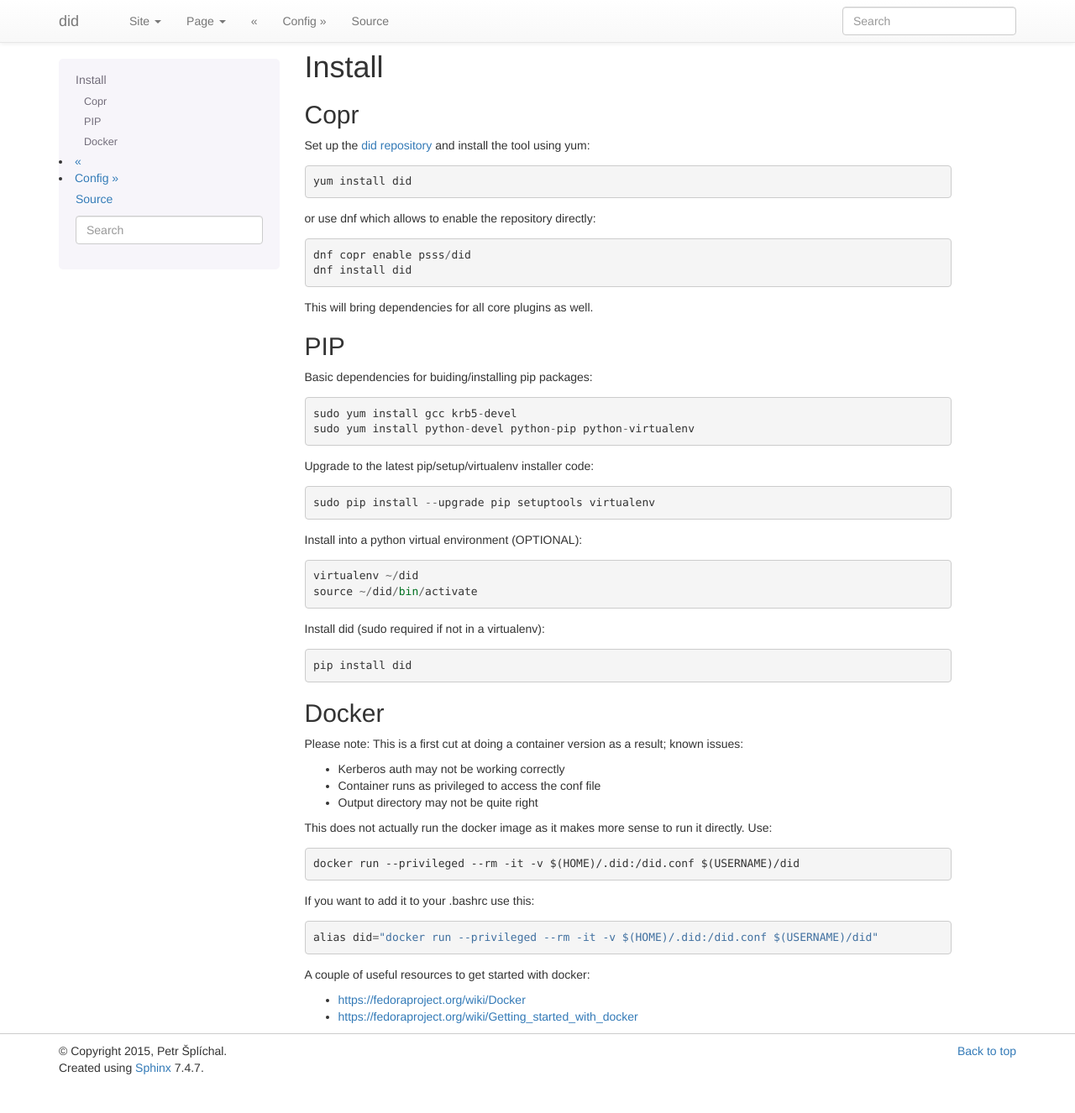
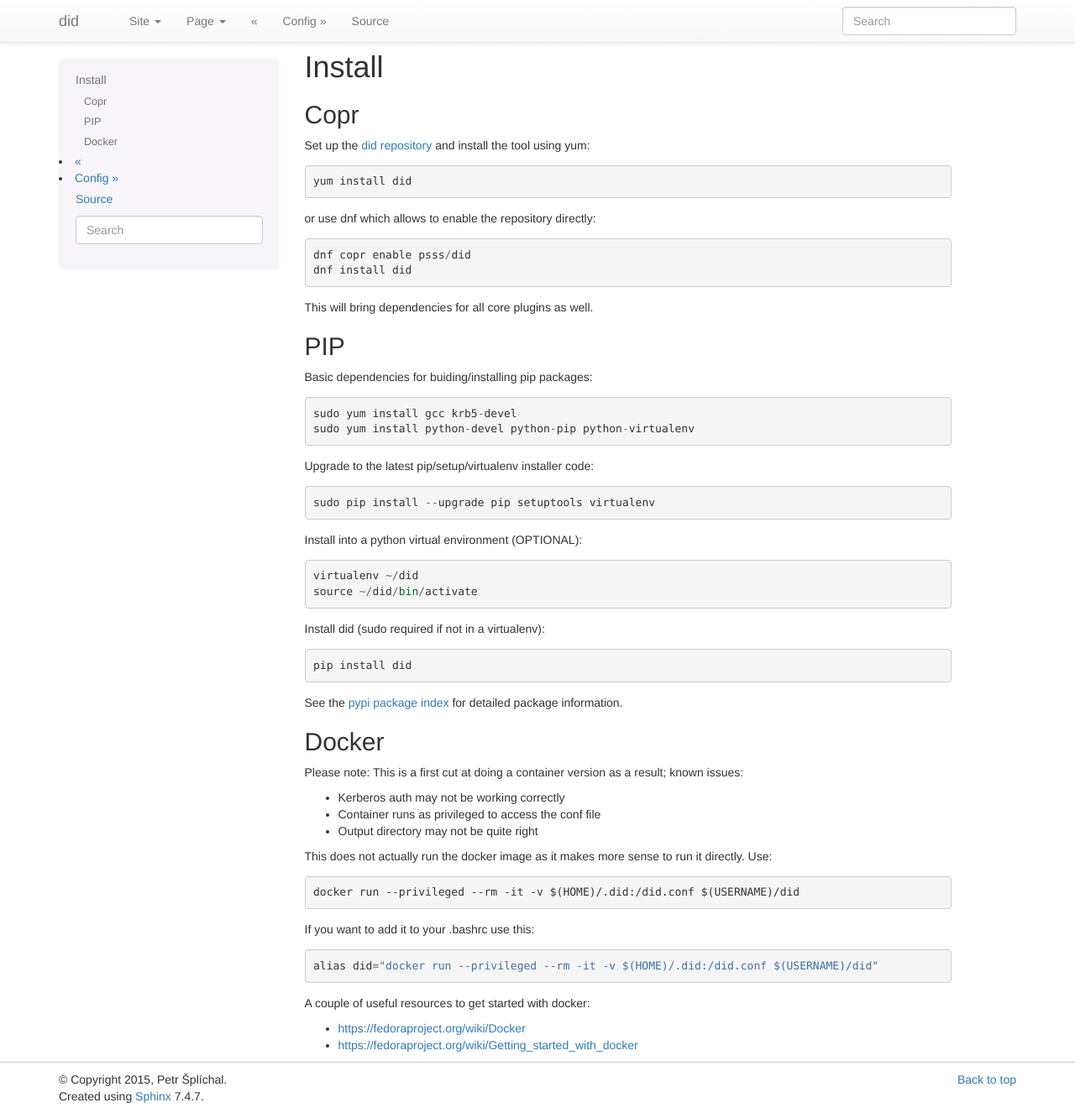
Before and after one commit to psss/did, a Sphinx documentation site: the page built from docs/install.rst, in a window 1280 px wide and 1326 px high. Shown: the whole window at 84% size. Built offline with Sphinx 7.4.7, drawn with Linux system fonts in a browser that asks for light colours.

Commit message:
Include link to pypi package index in the docs

```diff
--- a/docs/install.rst
+++ b/docs/install.rst
@@ -41,6 +41,10 @@ Install did (sudo required if not in a virtualenv)::
 
     pip install did
 
+See the `pypi package index`__ for detailed package information.
+
+__ https://pypi.python.org/pypi/did
+
 
 Docker
 ~~~~~~~~~~~~~~~~~~~~~~~~~~~~~~~~~~~~~~~~~~~~~~~~~~~~~~~~~~~~~~~~~~
```
